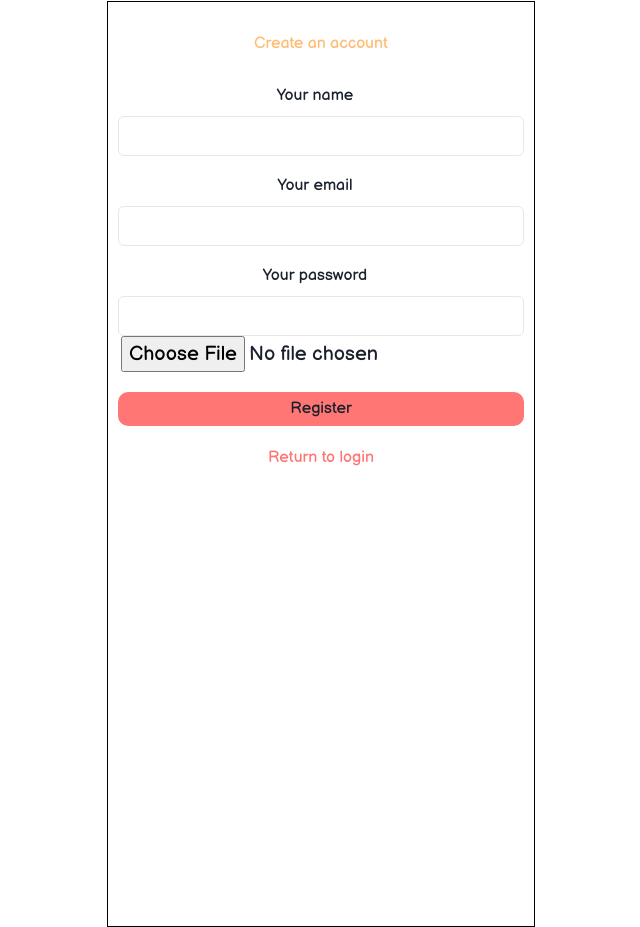
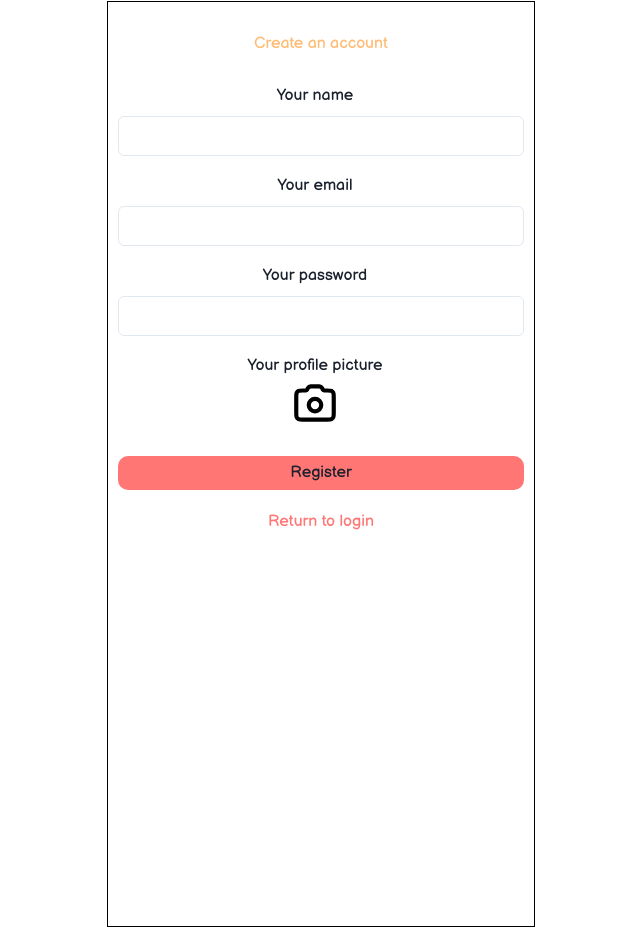
Before and after one commit to Luis-Restrepo98/findy-app, a React (Vite) app: page /register in a window 1280 px wide. Shown: the whole page, without its empty margins (319-959 px from the left). Built offline with nearby package versions, Linux system fonts and the light colour scheme; a web font is replaced by a local one.

Commit message:
implementando subida de imagenes a cloudinary

```diff
--- a/src/pages/register/Register.jsx
+++ b/src/pages/register/Register.jsx
@@ -11,9 +11,12 @@ import { useFormik } from 'formik';
 import { object, string } from 'yup';
 import { sweetAlert } from '../../utils/alerts';
 
-import './register.scss';
 import { createUser } from '../../services/userService';
 import fileUpload from '../../services/fileUpload';
+
+import cameraIcon from '../../assets/icons/camera-icon.svg';
+
+import './register.scss';
 
 const Register = () => {
   const navigate = useNavigate();
@@ -33,15 +36,15 @@ const Register = () => {
   const createNewUser = async values => {
     const urlImage = await fileUpload(file);
 
+    if (!urlImage) alert('Please select and image');
+
     const newUser = {
       name: values.name,
       email: values.email,
       password: values.password,
       profile: {
         bio: `soy ${values.name}`,
-        avatar: urlImage
-          ? urlImage
-          : 'https://res.cloudinary.com/dbtqtuwzw/image/upload/v1694445359/Sprint3_MAKAIA/random.png',
+        avatar: urlImage,
       },
       followers: [0, 0],
       following: [0, 0],
@@ -111,7 +114,11 @@ const Register = () => {
           />
           <FormErrorMessage>{formik.errors.password}</FormErrorMessage>
         </FormControl>
+        <FormLabel for='file'>
+          Your profile picture
+          <img src={cameraIcon} alt='cameraIcon' className='cameraIcon' />
           <input
+            required
             id='file'
             name='file'
             type='file'
@@ -121,6 +128,9 @@ const Register = () => {
               console.log(file);
             }}
           />
+          <span id='imageName'>{file.name}</span>
+        </FormLabel>
+
         <button type='submit'>Register</button>
         <a className='back_to_login_link' onClick={backToLogin}>
           Return to login
--- a/src/pages/register/register.scss
+++ b/src/pages/register/register.scss
@@ -65,5 +65,15 @@
       color: #ff7674;
       text-decoration: underline;
     }
+
+    input[type='file'] {
+      display: none;
+    }
+
+    .cameraIcon {
+      width: 50px;
+      height: 50px;
+      margin: auto;
+    }
   }
 }
--- a/src/services/fileUpload.js
+++ b/src/services/fileUpload.js
@@ -2,7 +2,7 @@ const fileUpload = async file => {
   const cloudName = 'dbtqtuwzw';
   const uploadPreset = 'findy-app';
 
-  const urlCloudinary = `https://res.cloudinary.com/${cloudName}/image/upload/`;
+  const urlCloudinary = `https://api.cloudinary.com/v1_1/${cloudName}/image/upload`;
 
   const formData = new FormData();
   formData.append('file', file);
```
Also changed, not shown: src/assets/icons/camera-icon.svg (added). Lines whose indentation alone changed are shown as unchanged.
